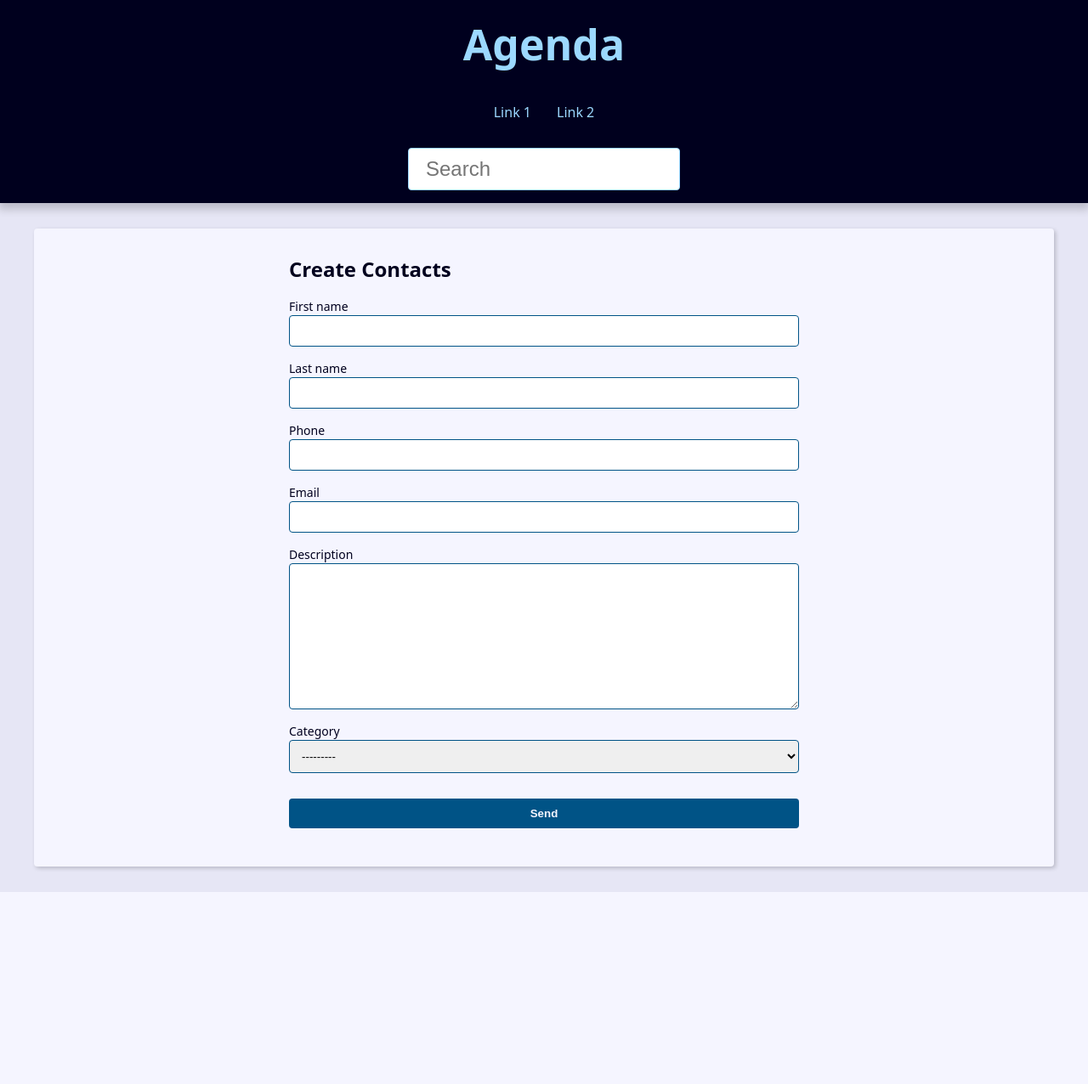
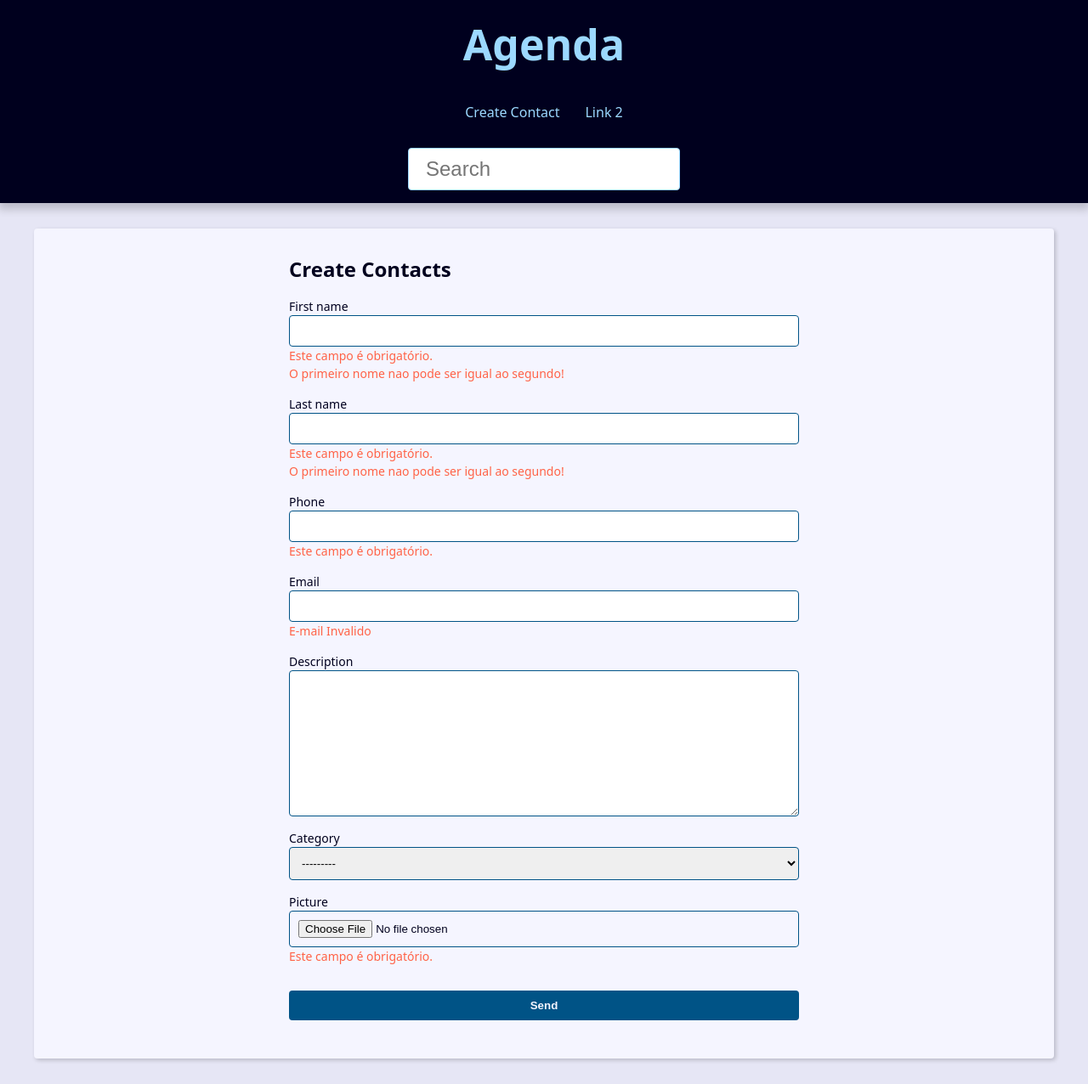
Before and after one commit to Rdtcm/agenda, a Django app: page /contact/create/ in a window 1280 px wide. Shown: the whole page at 85% size. Before the commit the page ends 1050 px from the top, so only its background shows below. Run offline with Django 5.2, Linux system fonts and the light colour scheme; data that the repository does not hold is empty.

Commit message:
Implementei o recebimento de imagens no cadastro de novos contatos, terminei de implementar o update de contatos e terminei o delete de contatos

```diff
--- a/base_static/global/css/style.css
+++ b/base_static/global/css/style.css
@@ -239,6 +239,11 @@ background: rgba(255, 255, 0, 0.3);
     border: 1px solid rgba(255, 255, 0, 90%);
   }
 
+  .message.info {
+    background: rgba(0, 0, 255, 0.3);
+    border: 1px solid rgba(0, 0, 255, 0.3);
+  }
+
   .form-wrapper {
     max-width: 60rem;
     margin: var(--spacing) auto;
@@ -312,3 +317,23 @@ filter: brightness(90%);
     filter: brightness(80%);
     box-shadow: 0 0 5px var(--link-dark-color);
   }
+
+  .contact-links {
+    margin-block: calc(var(--small-font-size) * 2);
+    display: flex;
+    align-items: center;
+    gap: 0 var(--spacing);
+  }
+
+  .btn-link {
+    font-size: var(--small-font-size);
+    text-decoration: none;
+    font-weight: bold;
+    padding: 1rem;
+    display: block;
+    line-height: var(--small-font-size);
+  }
+
+  .btn-delete {
+    background: tomato;
+  }
--- a/base_templates/global/base.html
+++ b/base_templates/global/base.html
@@ -17,7 +17,7 @@
             <nav class="menu">
                 <ul class="menu-list">
                     <li class="menu-item">
-                        <a href="" class="menu-link">Link 1</a>
+                        <a href="{% url "contact:create" %}" class="menu-link">Create Contact</a>
                     </li>
                     <li class="menu-item">
                         <a href="" class="menu-link">Link 2</a>
--- a/contact/forms.py
+++ b/contact/forms.py
@@ -5,9 +5,20 @@ from . import models
 
 
 class ContactForm(forms.ModelForm):
+    picture = forms.ImageField(
+        widget=forms.FileInput(
+            attrs={
+                'accept': 'image/*',
+            }
+        )
+    )
+
     class Meta:
         model = models.Contact
-        fields = ('first_name', 'last_name', 'phone', 'email', 'description', 'category')
+        fields = (
+            'first_name', 'last_name', 'phone', 'email',
+            'description', 'category', 'picture'
+        )
 
     # Metodo para validacoes do formulario
     def clean(self):
@@ -23,5 +34,6 @@ class ContactForm(forms.ModelForm):
             )
             self.add_error('first_name', mensagem)
             self.add_error('last_name', mensagem)
+            self.add_error('email', ValidationError('E-mail Invalido', code='invalid'))
 
         return super().clean()
--- a/contact/templates/contact/create.html
+++ b/contact/templates/contact/create.html
@@ -5,7 +5,7 @@
   <h2>Create Contacts</h2>
 
   <form
-        action="{% url "contact:create" %}"
+        action="{{ form_action }}"
         method="POST"
         enctype="multipart/form-data"
     >
@@ -18,7 +18,12 @@
           <label for="{{ field.id_for_label}}"> {{ field.label }}</label>
           {{ field }}
           {{ field.errors }}
+
         </div>
+
+        {% if field.name == 'picture' and field.value.url %}
+          <img src="{{ field.value.url }}" alt="" srcset="">
+        {% endif %}
       {% endfor %}
     </div>
 
--- a/contact/urls.py
+++ b/contact/urls.py
@@ -10,6 +10,6 @@ urlpatterns = [
     # contact (CRUD)
     path('contact/<int:contact_id>/detail/', views.contact, name='contact'),
     path('contact/create/', views.create, name='create'),
-    # path('contact/<int:contact_id>/update/', views.contact, name='contact'),
-    # path('contact/<int:contact_id>/delete/', views.contact, name='contact'),
+    path('contact/<int:contact_id>/update/', views.update, name='update'),
+    path('contact/<int:contact_id>/delete/', views.delete, name='delete'),
 ]
--- a/contact/views/contact_forms.py
+++ b/contact/views/contact_forms.py
@@ -1,24 +1,26 @@
 from django.shortcuts import render, get_object_or_404, redirect
-from django.core.paginator import Paginator
 from contact.models import Contact
 
 from contact.forms import ContactForm
-
+from django.urls import reverse
 
 # Pasta views criada para poder separar as views em varios arquivos
 
 
 def create(request):
+    form_action = reverse('contact:create')
+
     if request.method == 'POST':
-        form = ContactForm(data=request.POST)
+        form = ContactForm(request.POST, request.FILES)
 
         context = {
-            'form': form
+            'form': form,
+            'form_action': form_action,
         }
 
         if form.is_valid():
-            form.save()
-            return redirect('contact:create')
+            contact = form.save()
+            return redirect('contact:update', contact_id=contact.pk)
 
         return render(
             request,
@@ -27,7 +29,8 @@ def create(request):
         )
 
     context = {
-       'form': ContactForm()
+        'form': ContactForm(data=request.POST),
+        'form_action': form_action,
     }
 
     return render(
@@ -35,3 +38,58 @@ def create(request):
         'contact/create.html',
         context
     )
+
+
+def update(request, contact_id):
+    contact = get_object_or_404(Contact, pk=contact_id, show=True)
+    form_action = reverse('contact:update', args=(contact_id,))
+
+    if request.method == 'POST':
+        form = ContactForm(request.POST, request.FILES, instance=contact)
+
+        context = {
+            'form': form,
+            'form_action': form_action,
+        }
+
+        if form.is_valid():
+            contact = form.save()
+            return redirect('contact:update', contact_id=contact.pk)
+
+        return render(
+            request,
+            'contact/create.html',
+            context
+        )
+
+    context = {
+        'form': ContactForm(instance=contact),
+        'form_action': form_action,
+    }
+
+    return render(
+        request,
+        'contact/create.html',
+        context
+    )
+
+
+def delete(request, contact_id):
+    contact = get_object_or_404(
+        Contact, pk=contact_id, show=True
+    )
+
+    confirmation = request.POST.get('confirmation', 'no')
+
+    if confirmation == 'yes':
+        contact.delete()
+        return redirect('contact:index')
+
+    return render(
+        request,
+        'contact/contact.html',
+        {
+            'contact': contact,
+            'confirmation': confirmation
+        }
+    )
```
Also changed, not shown: contact/templates/contact/contact.html (+38 -11 lines). Lines whose indentation alone changed are shown as unchanged.
